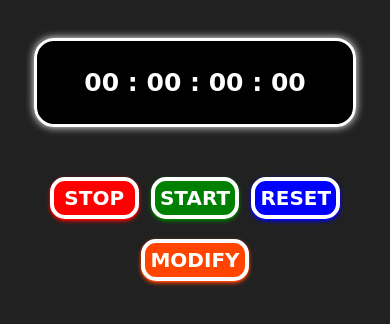
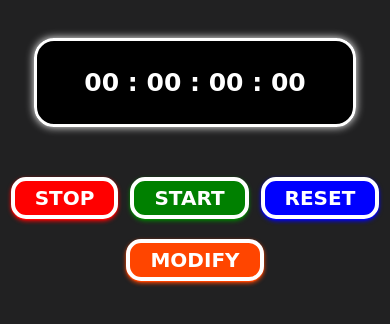
Before and after one commit to Karan1674/Stop-Watch, a plain HTML site: page index.html in a window 390 px wide. Shown: the part 266-590 px from the top of the page. Drawn offline with Linux system fonts and the light colour scheme.

Commit message:
Update index.css

```diff
--- a/index.css
+++ b/index.css
@@ -160,6 +160,7 @@ body {
     .btn {
         font-size: 20px;
         padding: 5px;
+        padding-inline: 20px;
     }
 
     .heading {
```
